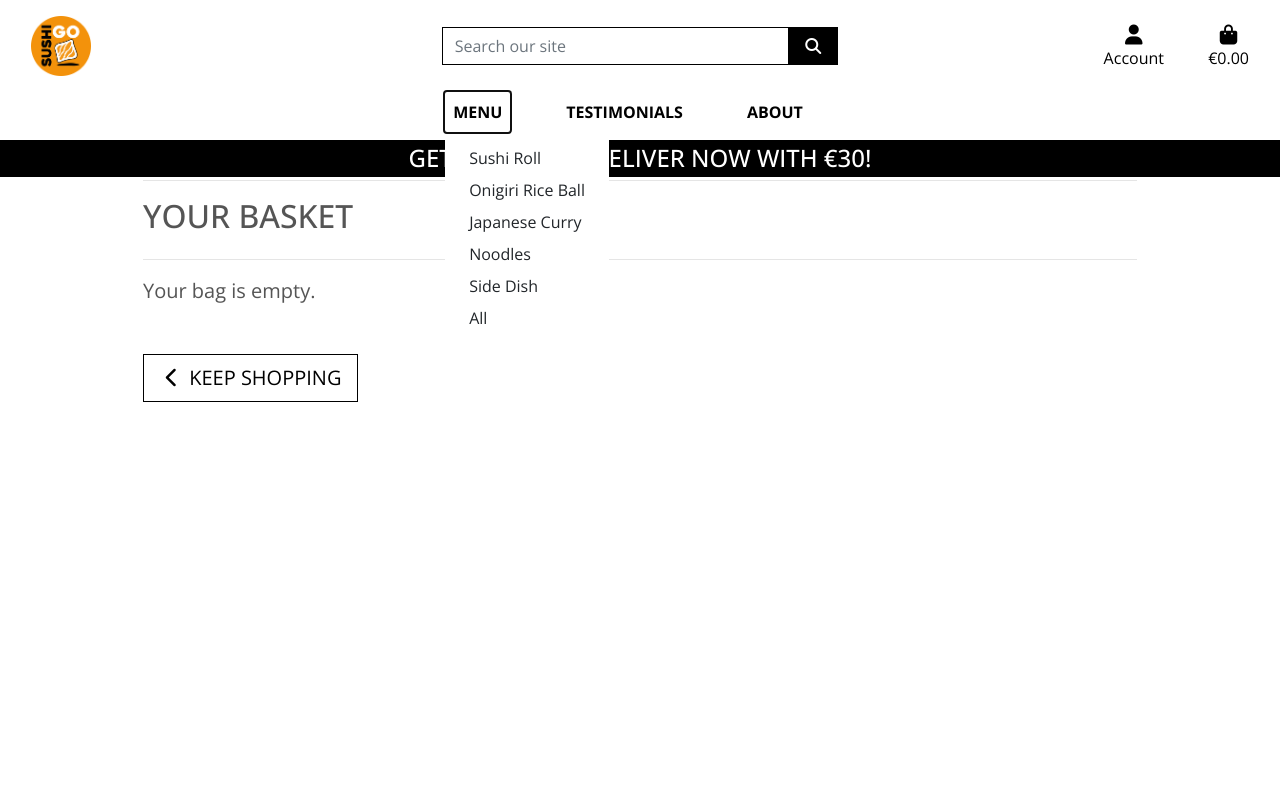
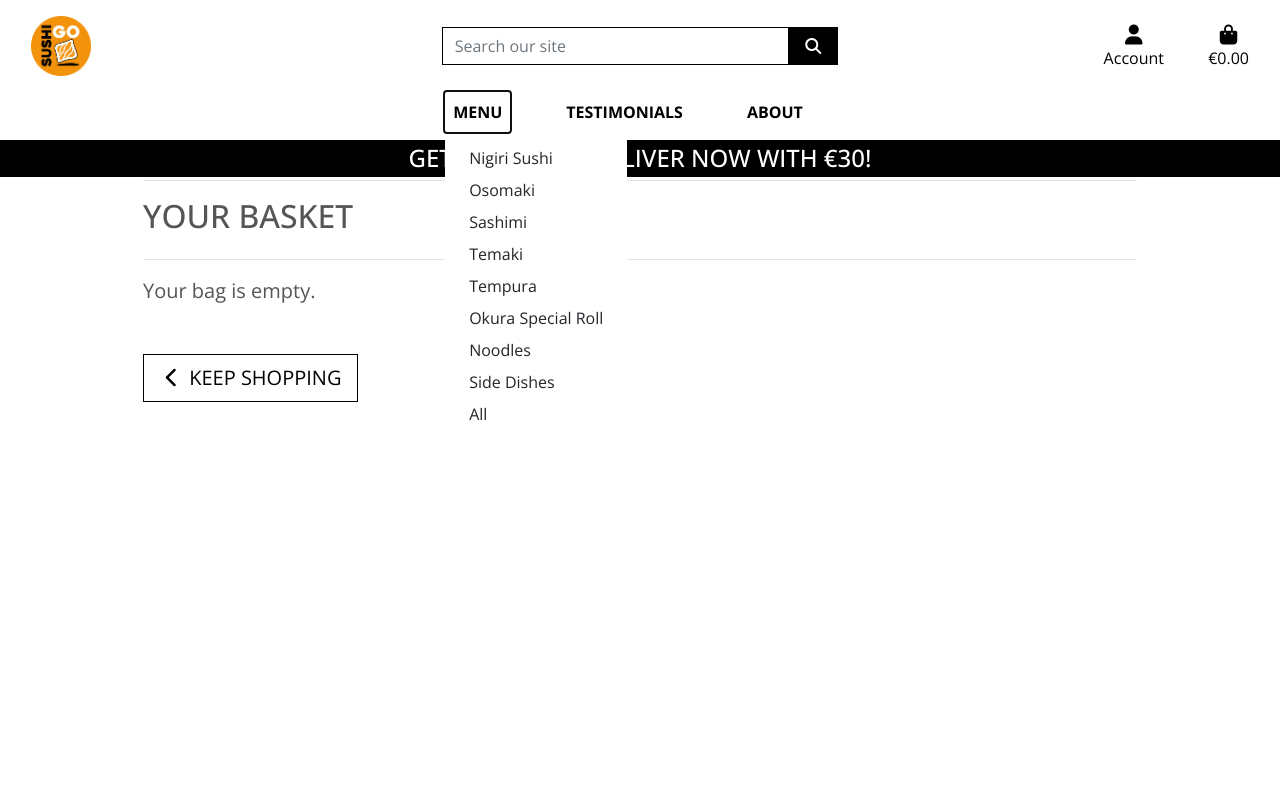
Before and after one commit to LucaDP07/sushi_go, a Django app: page /basket/ in a window 1280 px wide, after a click on "MENU". Run offline with Django 3.2, Linux system fonts and the light colour scheme; some libraries are stand-ins or nearby versions.

Commit message:
updated main navbar menu with new categories for menu

```diff
--- a/templates/includes/main_navbar.html
+++ b/templates/includes/main_navbar.html
@@ -5,11 +5,14 @@
                 Menu
             </a>
             <div class="dropdown-menu border-0" aria-labelledby="all-foods-link">
-                <a href="{% url 'foods' %}?category=sushi_roll" class="dropdown-item">Sushi Roll</a>
-                <a href="{% url 'foods' %}?category=onigiri_rice_ball" class="dropdown-item ">Onigiri Rice Ball</a>
-                <a href="{% url 'foods' %}?category=japanese_curry" class="dropdown-item ">Japanese Curry</a>
+                <a href="{% url 'foods' %}?category=nigiri_sushi" class="dropdown-item">Nigiri Sushi</a>
+                <a href="{% url 'foods' %}?category=osomaki" class="dropdown-item ">Osomaki</a>
+                <a href="{% url 'foods' %}?category=sashimi" class="dropdown-item ">Sashimi</a>
+                <a href="{% url 'foods' %}?category=temaki" class="dropdown-item">Temaki</a>
+                <a href="{% url 'foods' %}?category=tempura" class="dropdown-item">Tempura</a>
+                <a href="{% url 'foods' %}?category=okura_special_roll" class="dropdown-item">Okura Special Roll</a>
                 <a href="{% url 'foods' %}?category=noodles" class="dropdown-item">Noodles</a>
-                <a href="{% url 'foods' %}?category=side_dish" class="dropdown-item">Side Dish</a>
+                <a href="{% url 'foods' %}?category=side_dishes" class="dropdown-item">Side Dishes</a>
                 <a href="{% url 'foods' %}" class="dropdown-item">All</a>
             </div>
         </li>
```
